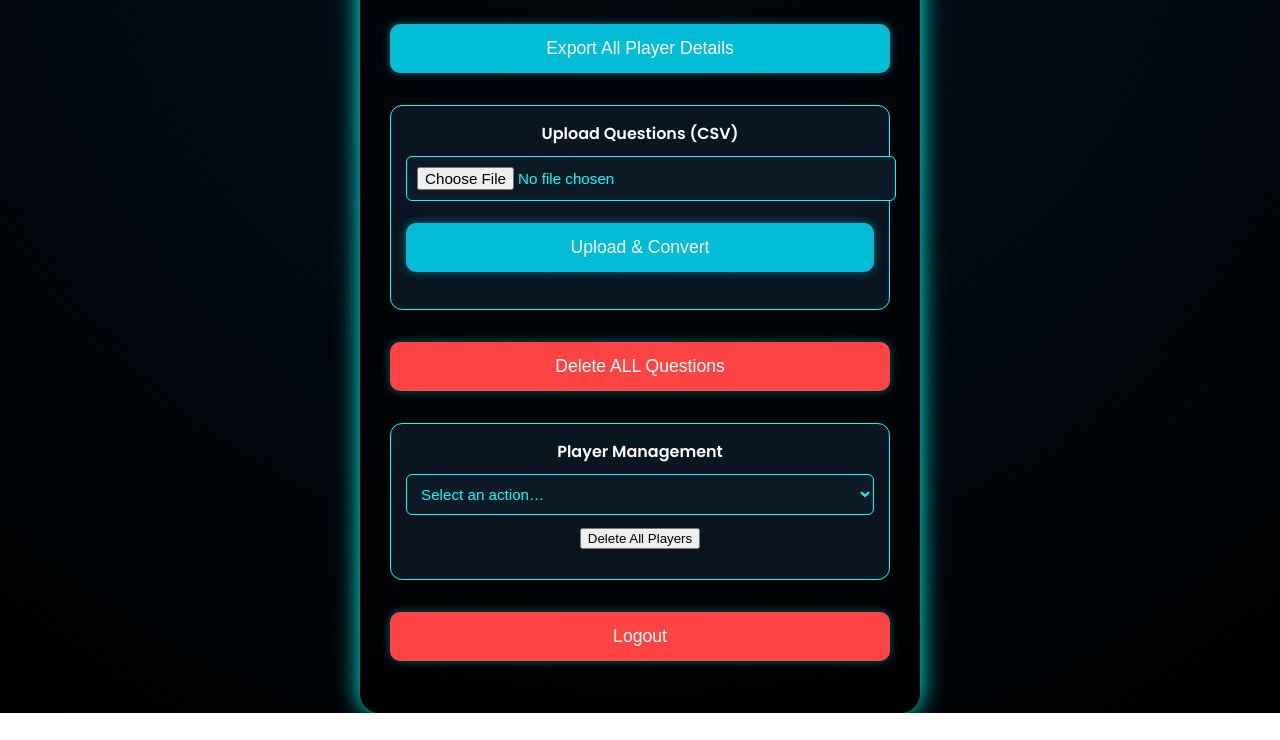
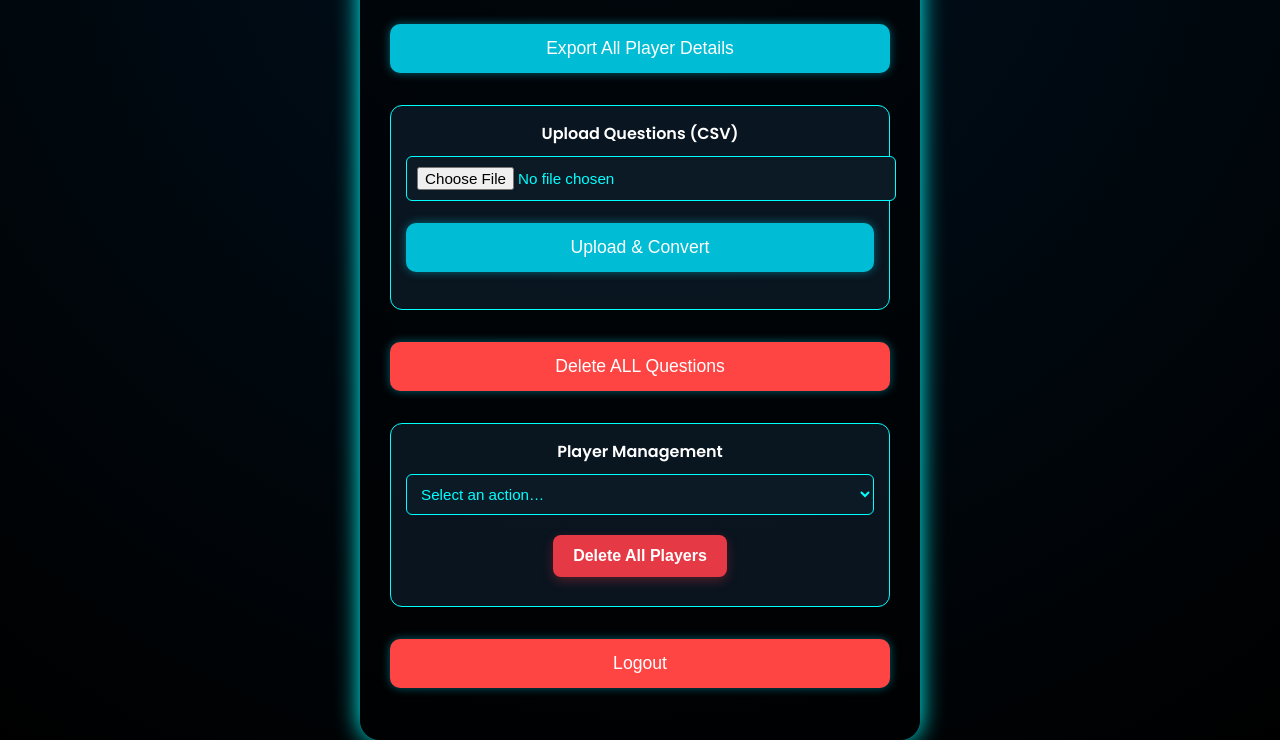
Before and after one commit to divya03k/space_invaders, a website: page admin.html in a window 1280 px wide. Shown: the part 157-897 px from the top of the page. Before the commit the page ends 870 px from the top, so only its background shows below. Drawn offline with Linux system fonts and the light colour scheme.

Commit message:
Update admin.html

```diff
--- a/admin.html
+++ b/admin.html
@@ -18,6 +18,37 @@
       align-items: center;
       min-height: 100vh;
     }
+    /* Delete All Players Button */
+#deletePlayersBtn {
+    background-color: #e63946;      /* red */
+    color: #fff;
+    border: none;
+    padding: 12px 20px;
+    font-size: 16px;
+    font-weight: 600;
+    border-radius: 8px;
+    cursor: pointer;
+    transition: 0.25s ease;
+    box-shadow: 0 4px 12px rgba(230, 57, 70, 0.3);
+    margin-top: 10px;
+}
+
+#deletePlayersBtn:hover {
+    background-color: #d62839;
+    transform: translateY(-2px);
+    box-shadow: 0 6px 15px rgba(230, 57, 70, 0.4);
+}
+
+#deletePlayersBtn:active {
+    transform: scale(0.97);
+}
+
+/* Message under button */
+#deletePlayersMsg {
+    margin-top: 8px;
+    font-size: 14px;
+    font-weight: 600;
+}
 
     .container {
       background: rgba(0, 0, 0, 0.6);
```
